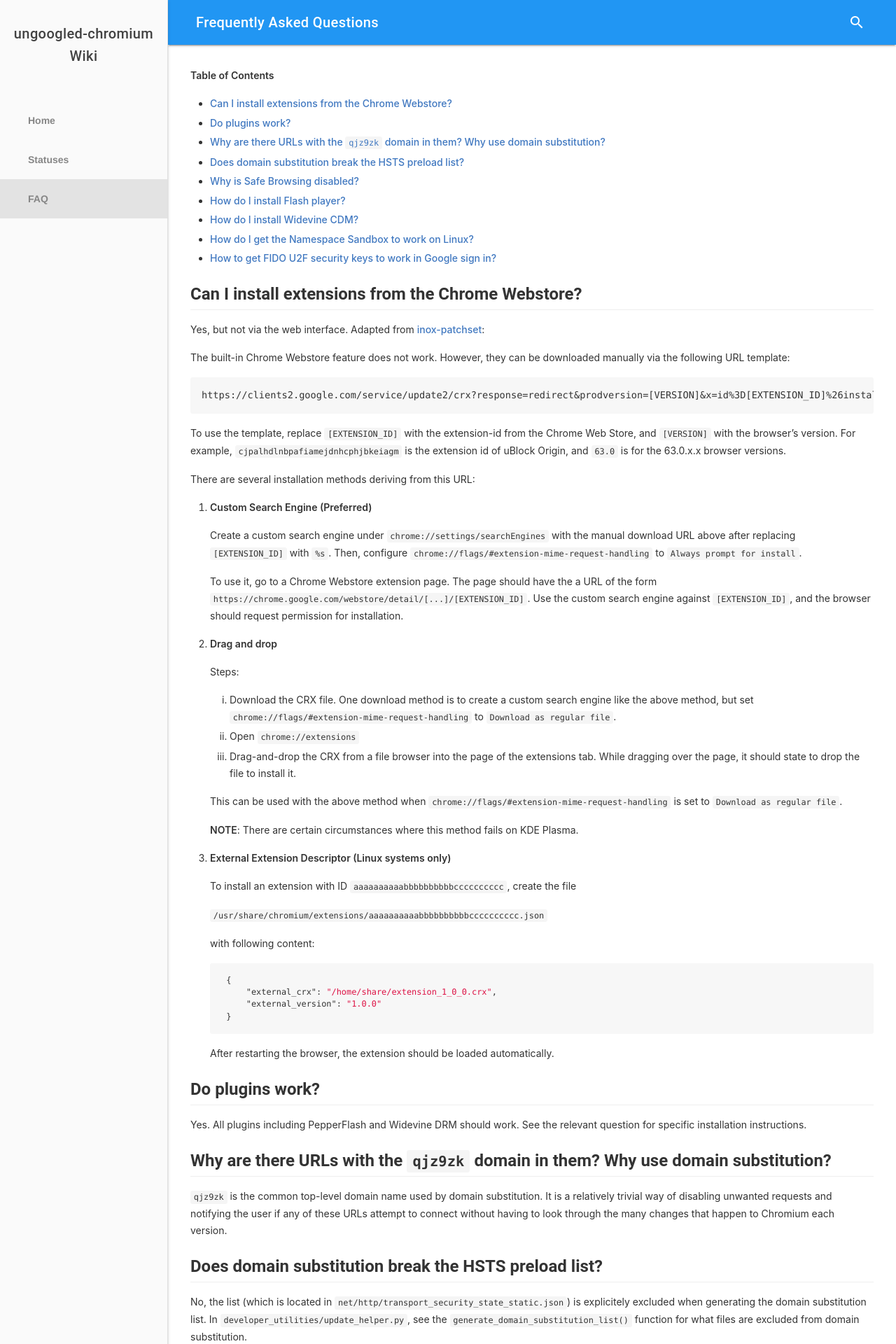
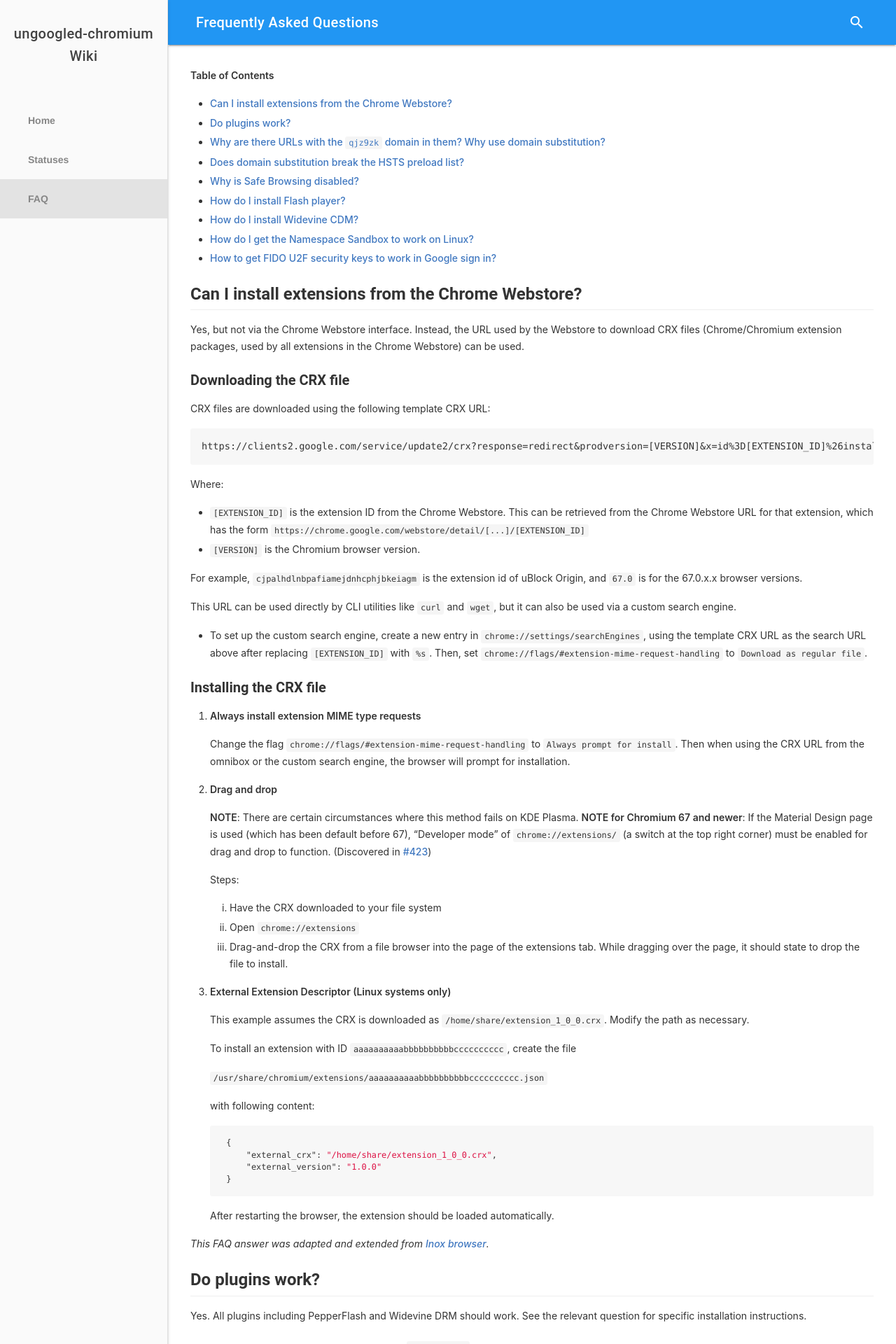
Before and after one commit to ungoogled-software/ungoogled-chromium-wiki, a Jekyll site: the page built from faq.md, in a window 1280 px wide. Shown: the top 1920 px of the page at 70% size. Built offline with Jekyll 4.4.1, drawn with Linux system fonts in a browser that asks for light colours.

Commit message:
FAQ: Rewrite CWS downloading section
Also note the Chromium 67 drag-and-drop change

````diff
--- a/faq.md
+++ b/faq.md
@@ -20,35 +20,44 @@ permalink: /faq
 
 ## Can I install extensions from the Chrome Webstore?
 
-Yes, but not via the web interface. Adapted from [inox-patchset](https://raw.githubusercontent.com/gcarq/inox-patchset/master/README.md):
+Yes, but not via the Chrome Webstore interface. Instead, the URL used by the Webstore to download CRX files (Chrome/Chromium extension packages, used by all extensions in the Chrome Webstore) can be used.
 
-The built-in Chrome Webstore feature does not work. However, they can be downloaded manually via the following URL template:
+### Downloading the CRX file
+
+CRX files are downloaded using the following template CRX URL:
 
     https://clients2.google.com/service/update2/crx?response=redirect&prodversion=[VERSION]&x=id%3D[EXTENSION_ID]%26installsource%3Dondemand%26uc
 
-To use the template, replace `[EXTENSION_ID]` with the extension-id from the Chrome Web Store, and `[VERSION]` with the browser's version. For example, `cjpalhdlnbpafiamejdnhcphjbkeiagm` is the extension id of uBlock Origin, and `63.0` is for the 63.0.x.x browser versions.
+Where:
 
-There are several installation methods deriving from this URL:
+* `[EXTENSION_ID]` is the extension ID from the Chrome Webstore. This can be retrieved from the Chrome Webstore URL for that extension, which has the form `https://chrome.google.com/webstore/detail/[...]/[EXTENSION_ID]`
+* `[VERSION]` is the Chromium browser version.
 
-1. **Custom Search Engine (Preferred)**
+For example, `cjpalhdlnbpafiamejdnhcphjbkeiagm` is the extension id of uBlock Origin, and `67.0` is for the 67.0.x.x browser versions.
 
-    Create a custom search engine under `chrome://settings/searchEngines` with the manual download URL above after replacing `[EXTENSION_ID]` with `%s`. Then, configure `chrome://flags/#extension-mime-request-handling` to `Always prompt for install`.
+This URL can be used directly by CLI utilities like `curl` and `wget`, but it can also be used via a custom search engine.
+* To set up the custom search engine, create a new entry in `chrome://settings/searchEngines`, using the template CRX URL as the search URL above after replacing `[EXTENSION_ID]` with `%s`. Then, set `chrome://flags/#extension-mime-request-handling` to `Download as regular file`.
 
-    To use it, go to a Chrome Webstore extension page. The page should have the a URL of the form `https://chrome.google.com/webstore/detail/[...]/[EXTENSION_ID]`. Use the custom search engine against `[EXTENSION_ID]`, and the browser should request permission for installation.
+### Installing the CRX file
 
-2. **Drag and drop**
+1. **Always install extension MIME type requests**
+
+    Change the flag `chrome://flags/#extension-mime-request-handling` to `Always prompt for install`. Then when using the CRX URL from the omnibox or the custom search engine, the browser will prompt for installation.
+
+1. **Drag and drop**
+
+    **NOTE**: There are certain circumstances where this method fails on KDE Plasma.
+    **NOTE for Chromium 67 and newer**: If the Material Design page is used (which has been default before 67), "Developer mode" of `chrome://extensions/` (a switch at the top right corner) must be enabled for drag and drop to function. (Discovered in [#423](https://github.com/Eloston/ungoogled-chromium/issues/423))
 
     Steps:
 
-    1. Download the CRX file. One download method is to create a custom search engine like the above method, but set `chrome://flags/#extension-mime-request-handling` to `Download as regular file`.
+    1. Have the CRX downloaded to your file system
     2. Open `chrome://extensions`
-    3. Drag-and-drop the CRX from a file browser into the page of the extensions tab. While dragging over the page, it should state to drop the file to install it.
+    3. Drag-and-drop the CRX from a file browser into the page of the extensions tab. While dragging over the page, it should state to drop the file to install.
 
-    This can be used with the above method when `chrome://flags/#extension-mime-request-handling` is set to `Download as regular file`.
+2. **External Extension Descriptor (Linux systems only)**
 
-    **NOTE**: There are certain circumstances where this method fails on KDE Plasma.
-
-3. **External Extension Descriptor (Linux systems only)**
+    This example assumes the CRX is downloaded as `/home/share/extension_1_0_0.crx`. Modify the path as necessary.
 
     To install an extension with ID `aaaaaaaaaabbbbbbbbbbcccccccccc`, create the file
 
@@ -62,6 +71,8 @@ There are several installation methods deriving from this URL:
     }
     ```
     After restarting the browser, the extension should be loaded automatically.
+
+*This FAQ answer was adapted and extended from [Inox browser](https://raw.githubusercontent.com/gcarq/inox-patchset/master/README.md).*
 
 ## Do plugins work?
 
````
